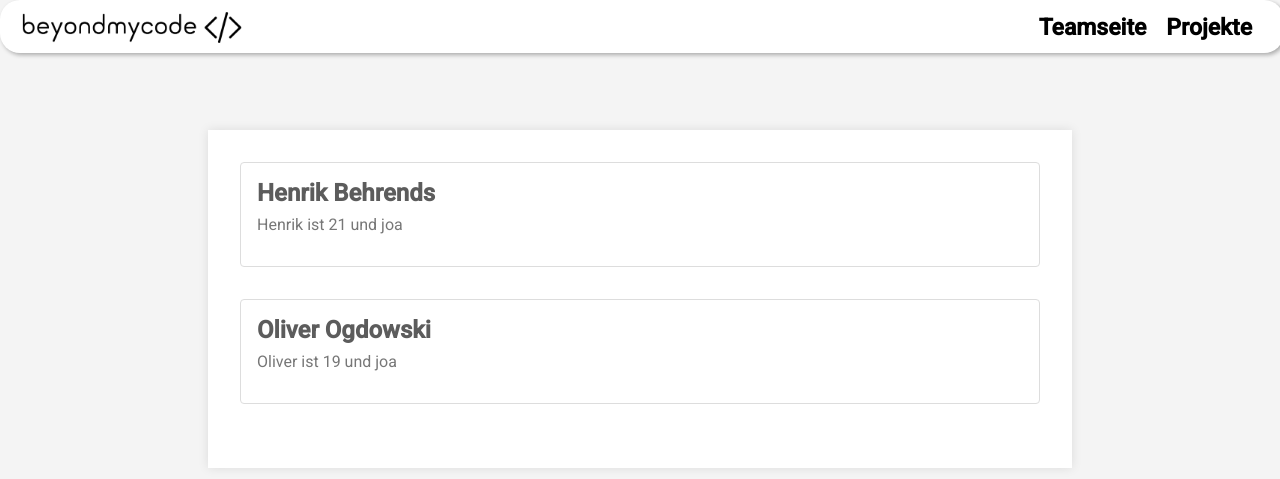
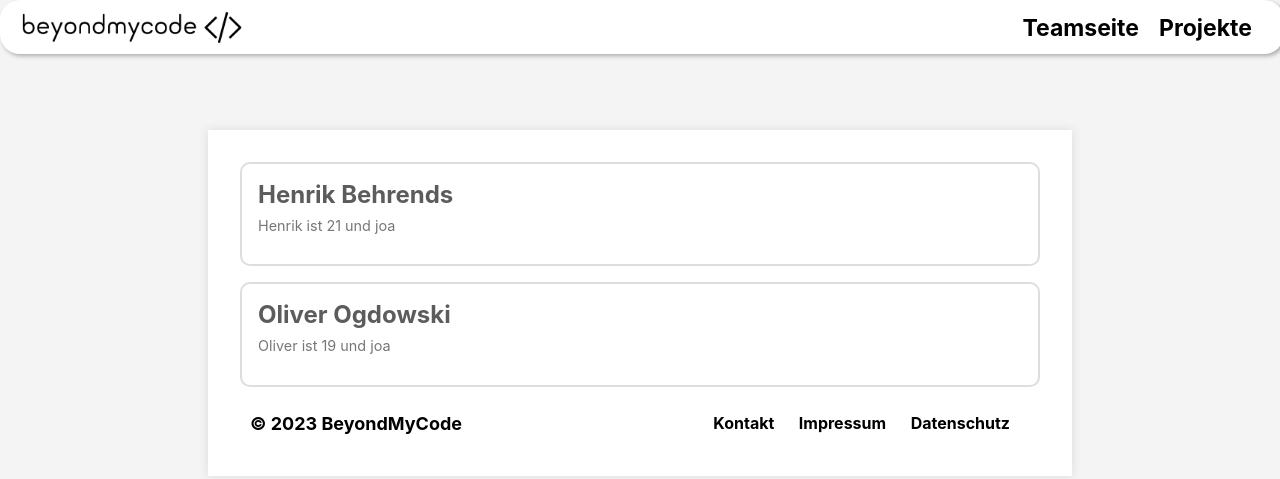
Before and after one commit to baayraam/BeyondMyCode, a plain HTML site: page Teamseite.html in a window 1280 px wide. Drawn offline with Linux system fonts and the light colour scheme.

Commit message:
Not Bett

```diff
--- a/TSstyle.css
+++ b/TSstyle.css
@@ -1,3 +1,9 @@
+body {
+  font-family: Inter, sans-serif;
+  margin: 0;
+  padding: 0;
+}
+
 .Header {
   position: fixed;
   top: 0;
@@ -68,7 +74,7 @@ nav {
 }
 
 body {
-  font-family: "Roboto", sans-serif;
+  font-family: "Inter", sans-serif;
   background-color: #f4f4f4;
   margin: 0;
   padding: 0;
@@ -90,28 +96,78 @@ main {
   box-shadow: 0 0 10px rgba(0, 0, 0, 0.1);
 }
 .team-member {
-  margin-bottom: 2rem;
+  margin-bottom: 1rem;
   padding: 1rem;
-  border: 1px solid #ddd;
-  border-radius: 4px;
+  border: 2px solid #ddd;
+  border-radius: 10px;
   background-color: #fff;
   transition: transform 0.2s ease-in-out;
 }
 .team-member:hover {
-  transform: scale(1.02);
+  transform: scale(1.07);
 }
 .team-member h2 {
   font-size: 1.5rem;
   margin: 0;
 }
 .team-member p {
-  font-size: 1rem;
+  font-size: 0.9rem;
   color: #777;
   margin-top: 0.5rem;
 }
-footer {
+
+.Footer {
+  background-color: white;
+  padding: 10px;
   text-align: center;
-  padding: 1rem 0;
-  background-color: #333;
-  color: #fff;
 }
+
+.footer-content {
+  display: flex;
+  justify-content: space-between;
+  align-items: center;
+}
+
+.footer-content p {
+  margin: 0;
+  font-weight: bold;
+  font-size: 18px;
+}
+
+.footer-nav {
+  list-style-type: none;
+  margin: 0;
+  padding: 0;
+}
+
+.footer-nav li {
+  display: inline;
+  margin-right: 20px;
+  position: relative; /* Füge eine relative Position hinzu */
+}
+
+.footer-nav a {
+  text-decoration: none;
+  color: black;
+  font-weight: bold;
+  font-size: 16px;
+  position: relative; /* Füge eine relative Position hinzu */
+}
+
+/* Erstellen der Linie unter dem Text im Footer */
+.footer-nav a::before {
+  content: "";
+  position: absolute;
+  bottom: -2px;
+  left: 50%;
+  transform: translateX(-50%);
+  width: 0%;
+  height: 2px;
+  background-color: black;
+  transition: width 0.4s ease;
+}
+
+/* Hover-Verhalten für die Linie im Footer */
+.footer-nav a:hover::before {
+  width: 99%;
+}
--- a/Teamseite.html
+++ b/Teamseite.html
@@ -34,6 +34,19 @@
             </h2>
             <p>Oliver ist 19 und joa</p>
         </section>
+        <footer class="Footer">
+            <div class="footer-content">
+              <p>&copy; 2023 BeyondMyCode</p>
+              <ul class="footer-nav">
+                <li><a href="kontakt.html">Kontakt</a></li>
+                <li><a href="impressum.html">Impressum</a></li>
+                <li><a href="datenschutz.html">Datenschutz</a></li>
+              </ul>
+            </div>
+          </footer>
     </main>
+
+
 </body>
+
 </html>
--- a/style.css
+++ b/style.css
@@ -65,6 +65,7 @@ body {
   top: 0;
   left: 0;
   width: 100%;
+  padding: 2px;
   background-color: white;
   z-index: 1000;
   border-radius: 20px;
```
Also changed, not shown: Projekte.html (+1 -1 lines), index.html (+3 -3 lines), datenschutz.html (added), impressum.html (added), kontakt.html (added).
